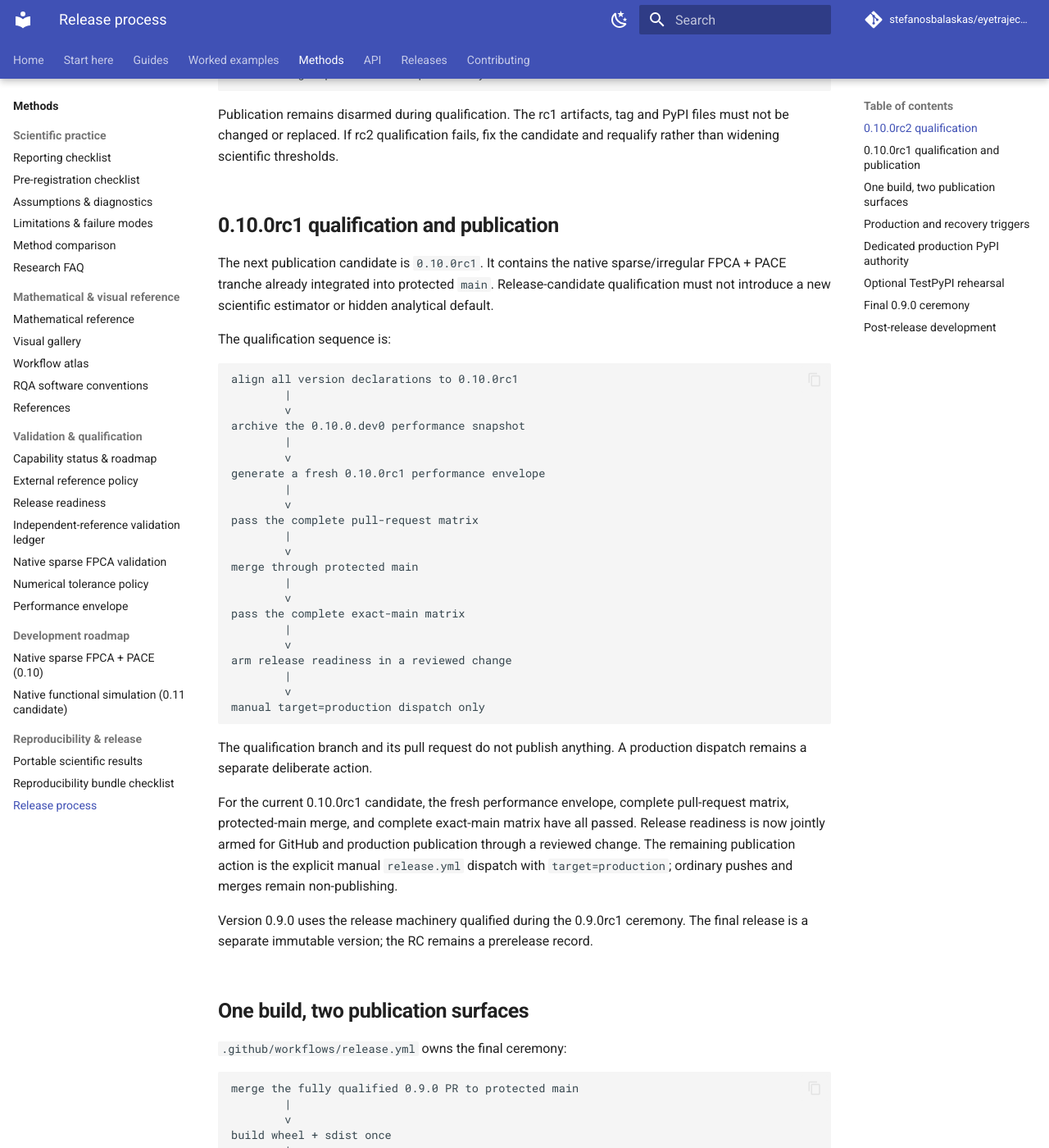
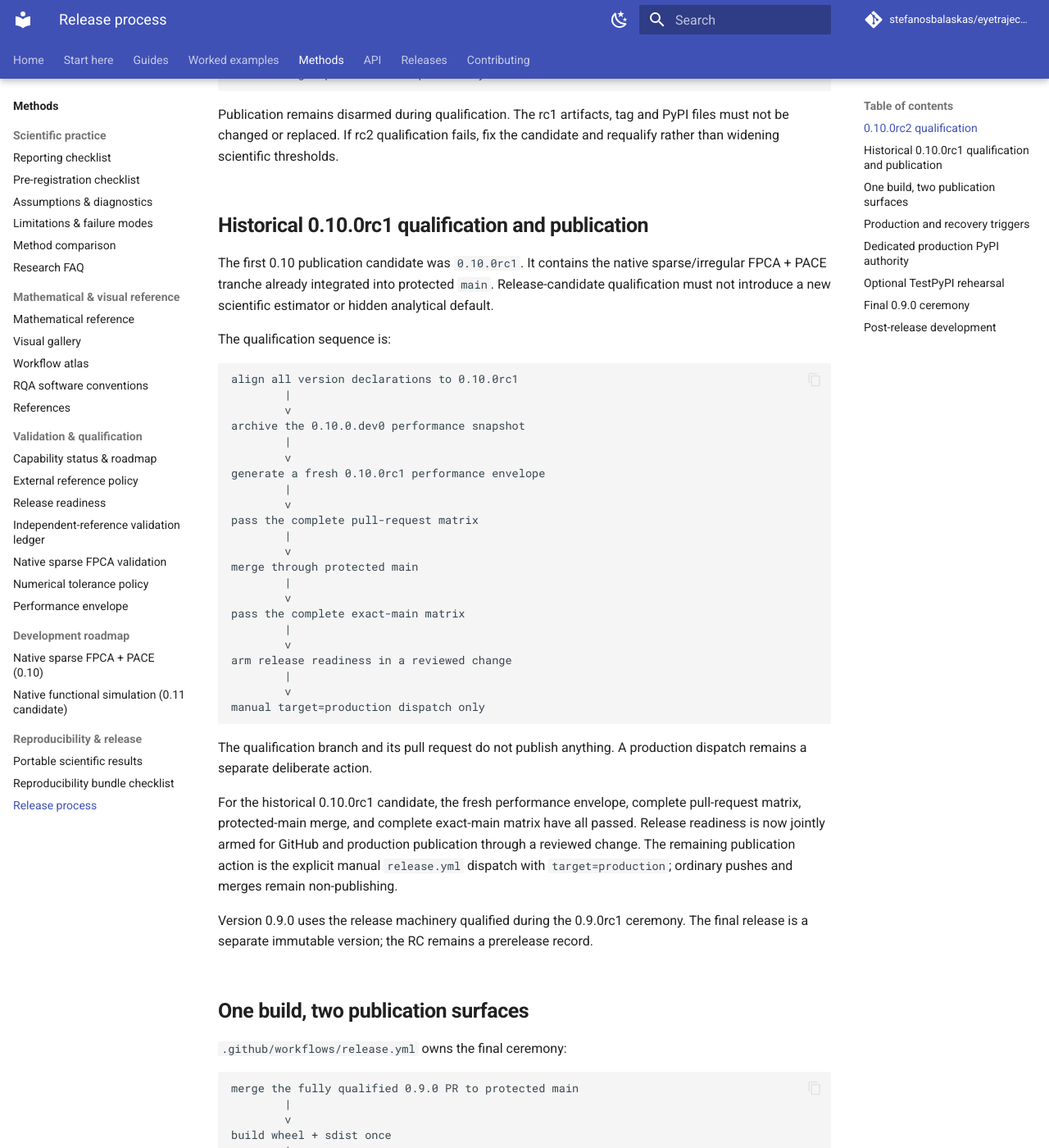
Before and after one commit to stefanosbalaskas/eyetrajectoriespy, an MkDocs documentation site: the page built from docs/release-process.md, in a window 1280 px wide and 1400 px high, scrolled down 886 px. Shown: the whole window at 82% size. Built offline with MkDocs 1.6.1 and Material for MkDocs 9.7.7, drawn with Linux system fonts in a browser that asks for light colours; comment, search, counter and statistics services are not loaded.

Commit message:
Mark rc1 release process as historical

```diff
--- a/docs/release-process.md
+++ b/docs/release-process.md
@@ -40,9 +40,9 @@ Publication remains disarmed during qualification. The rc1 artifacts, tag and
 PyPI files must not be changed or replaced. If rc2 qualification fails, fix
 the candidate and requalify rather than widening scientific thresholds.
 
-## 0.10.0rc1 qualification and publication
+## Historical 0.10.0rc1 qualification and publication
 
-The next publication candidate is `0.10.0rc1`. It contains the native
+The first 0.10 publication candidate was `0.10.0rc1`. It contains the native
 sparse/irregular FPCA + PACE tranche already integrated into protected
 `main`. Release-candidate qualification must not introduce a new scientific
 estimator or hidden analytical default.
@@ -77,7 +77,7 @@ manual target=production dispatch only
 The qualification branch and its pull request do not publish anything. A
 production dispatch remains a separate deliberate action.
 
-For the current 0.10.0rc1 candidate, the fresh performance envelope, complete
+For the historical 0.10.0rc1 candidate, the fresh performance envelope, complete
 pull-request matrix, protected-main merge, and complete exact-main matrix have
 all passed. Release readiness is now jointly armed for GitHub and production
 publication through a reviewed change. The remaining publication action is the
```
